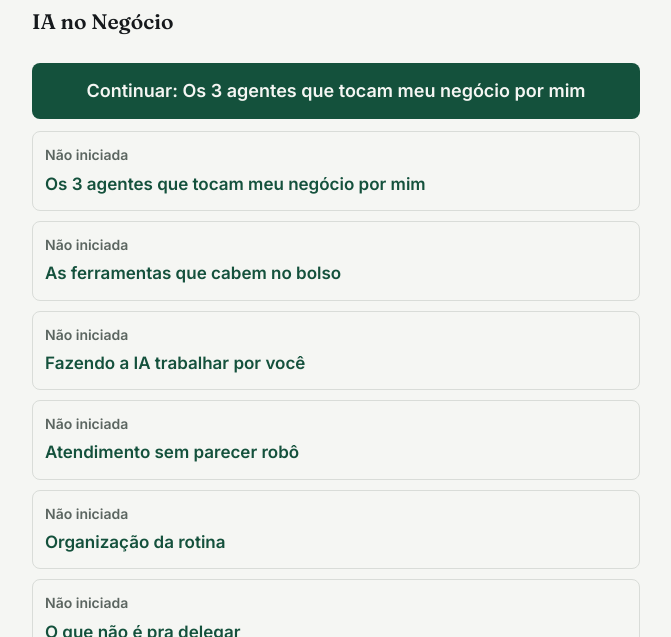
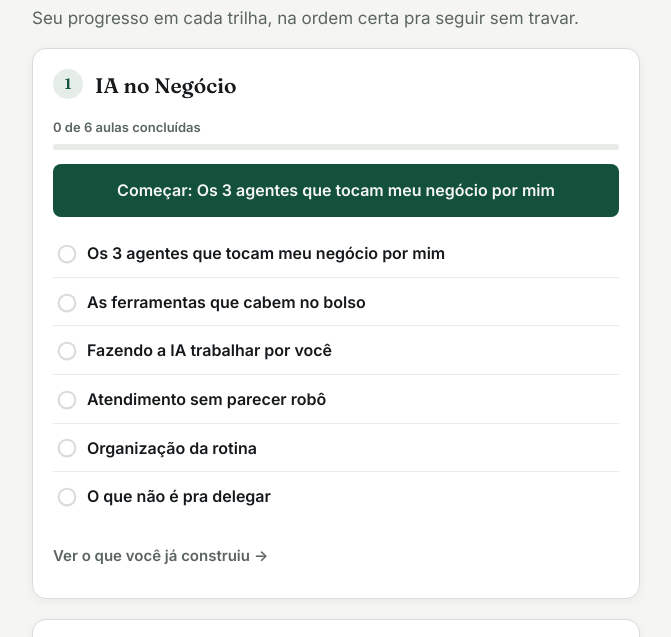
Before and after one commit to gregoryams84-lang/app-atividades-curso, a website with bundled scripts: page index.html in a window 1280 px wide. Shown: the part 155-792 px from the top of the page, without its empty margins (304-975 px from the left). Built offline with nearby package versions, Linux system fonts and the light colour scheme.

Commit message:
feat: redesenha a tela inicial de atividades com progresso visual
A lista de aulas era plana e sem hierarquia -- todas as trilhas e
aulas pareciam iguais, sem indicar quanto do curso já foi feito.

Cada trilha agora é um cartão com elevação, numerado, com barra de
progresso ("X de Y aulas concluídas") e cada aula mostra um ícone de
status (✓ concluída, em andamento, ou pendente) em vez de um rótulo
de texto solto. O botão de continuar/começar fica dentro do cartão,
sempre apontando pra próxima aula pendente -- não mais uma lista
solta com um botão flutuando acima dela.

Mesma linguagem visual já aplicada no painel do aluno do site
principal (site-toca-o-negocio), pra manter os dois ecossistemas
consistentes.

```diff
--- a/css/estilo.css
+++ b/css/estilo.css
@@ -40,14 +40,90 @@ h2 { font-size: 21px; margin: 0 0 12px; }
 .mensagem-erro { background: var(--neutro-claro); color: var(--tinta); border-radius: 8px; padding: 16px; font-size: 18px; }
 .mensagem-carregando { color: var(--neutro); padding: 16px 0; }
 
-.lista-trilhas { display: flex; flex-direction: column; gap: 32px; }
-.trilha { display: flex; flex-direction: column; gap: 12px; }
-.lista-aulas { list-style: none; margin: 0; padding: 0; display: flex; flex-direction: column; gap: 10px; }
-.aula { display: flex; flex-direction: column; gap: 4px; padding: 12px; border: 1px solid var(--borda); border-radius: 8px; }
-.aula-estado { font-size: 14px; font-weight: 600; color: var(--neutro); }
-.aula-concluida .aula-estado { color: var(--verde); }
-.aula-titulo { color: var(--verde); font-size: 17px; font-weight: 600; text-decoration: none; }
-.aula-titulo:hover { text-decoration: underline; }
+.lista-trilhas { display: flex; flex-direction: column; gap: 20px; }
+
+.trilha-cartao {
+  display: flex;
+  flex-direction: column;
+  gap: 14px;
+  background: #FFFFFF;
+  border: 1px solid var(--borda);
+  border-radius: 14px;
+  padding: 20px;
+  box-shadow: 0 2px 10px rgba(22, 25, 28, 0.05);
+  transition: box-shadow 0.2s ease;
+}
+.trilha-cartao:hover { box-shadow: 0 6px 20px rgba(22, 25, 28, 0.08); }
+.trilha-cartao--completa { border-color: var(--verde); box-shadow: 0 4px 16px rgba(20, 81, 60, 0.1); }
+
+.trilha-cabecalho { display: flex; align-items: flex-start; gap: 12px; }
+.trilha-numero {
+  flex: 0 0 auto;
+  width: 30px;
+  height: 30px;
+  border-radius: 50%;
+  background: var(--verde-claro);
+  color: var(--verde);
+  font-family: "Fraunces", serif;
+  font-weight: 600;
+  font-size: 15px;
+  display: flex;
+  align-items: center;
+  justify-content: center;
+}
+.trilha-cartao--completa .trilha-numero { background: var(--verde); color: #FFFFFF; }
+.trilha-titulo-bloco h2 { margin: 0; }
+
+.trilha-progresso-texto { font-size: 13px; font-weight: 600; color: var(--neutro); margin: 0 0 6px; }
+.trilha-progresso-barra { height: 6px; border-radius: 3px; background: var(--neutro-claro); overflow: hidden; }
+.trilha-progresso-preenchimento { height: 100%; background: var(--verde); border-radius: 3px; transition: width 0.3s ease; }
+.trilha-cartao--completa .trilha-progresso-texto { color: var(--verde); }
+.trilha-cartao--completa .trilha-progresso-preenchimento { background: var(--ambar); }
+
+.trilha-continuar {
+  display: block;
+  min-height: var(--espaco-toque-minimo);
+  padding: 14px 16px;
+  font-size: 16px;
+  font-weight: 600;
+  text-align: center;
+  text-decoration: none;
+  color: var(--papel);
+  background: var(--verde);
+  border-radius: 8px;
+}
+.trilha-continuar:hover { background: var(--verde-escuro); }
+.trilha-continuar[hidden] { display: none; }
+
+.lista-aulas { list-style: none; margin: 0; padding: 0; display: flex; flex-direction: column; gap: 2px; }
+.aula-item {
+  display: flex;
+  align-items: center;
+  gap: 10px;
+  padding: 10px 4px;
+  border-bottom: 1px solid var(--neutro-claro);
+}
+.aula-item:last-child { border-bottom: none; }
+.aula-item-status { flex: none; width: 20px; height: 20px; color: var(--borda); }
+.aula-item--em-andamento .aula-item-status { color: var(--ambar); }
+.aula-item--concluida .aula-item-status { color: var(--verde); }
+.aula-item-titulo { color: var(--tinta); font-size: 16px; font-weight: 600; text-decoration: none; }
+.aula-item--concluida .aula-item-titulo { color: var(--verde); }
+.aula-item-titulo:hover { text-decoration: underline; }
+
+.trilha-diagnostico {
+  display: inline-flex;
+  align-items: center;
+  gap: 4px;
+  min-height: var(--espaco-toque-minimo);
+  color: var(--neutro);
+  font-weight: 600;
+  font-size: 15px;
+  text-decoration: none;
+  align-self: flex-start;
+}
+.trilha-diagnostico:hover { color: var(--verde); text-decoration: underline; }
+.trilha-diagnostico::after { content: "→"; }
 
 .botao-grande {
   display: block;
--- a/index.html
+++ b/index.html
@@ -14,6 +14,7 @@
       <img src="img/logo-completo-verde.svg" alt="Toca o Negócio" width="150" height="62" class="logo">
     </header>
     <h1>Atividades do curso</h1>
+    <p class="texto-apoio">Seu progresso em cada trilha, na ordem certa pra seguir sem travar.</p>
     <div id="lista-trilhas" class="lista-trilhas" aria-live="polite"></div>
     <div class="acoes-globais">
       <button type="button" id="botao-exportar" class="botao-grande">Salvar uma cópia das minhas respostas</button>
--- a/js/app.js
+++ b/js/app.js
@@ -574,24 +574,64 @@ async function iniciarAtividade() {
   await renderizarPasso();
 }
 
+const ICONE_STATUS_CONCLUIDA = '<svg viewBox="0 0 24 24" fill="none" stroke="currentColor" stroke-width="2.5" stroke-linecap="round" stroke-linejoin="round" aria-hidden="true"><circle cx="12" cy="12" r="10"/><path d="M7.5 12.5 L10.5 15.5 L16.5 9"/></svg>';
+const ICONE_STATUS_EM_ANDAMENTO = '<svg viewBox="0 0 24 24" fill="none" stroke="currentColor" stroke-width="2.5" aria-hidden="true"><circle cx="12" cy="12" r="10"/><path d="M12 12 L12 7" stroke-linecap="round"/></svg>';
+const ICONE_STATUS_PENDENTE = '<svg viewBox="0 0 24 24" fill="none" stroke="currentColor" stroke-width="2.5" aria-hidden="true"><circle cx="12" cy="12" r="10"/></svg>';
+
+const ICONE_POR_ESTADO = {
+  'concluida': ICONE_STATUS_CONCLUIDA,
+  'em-andamento': ICONE_STATUS_EM_ANDAMENTO,
+  'nao-iniciada': ICONE_STATUS_PENDENTE
+};
+
 async function iniciarPaginaInicial() {
   const listaTrilhas = document.getElementById('lista-trilhas');
   if (!listaTrilhas) return;
   try {
     const indice = await buscarJson('dados/indice.json');
     listaTrilhas.innerHTML = '';
-    for (const trilha of indice.trilhas) {
-      const secao = document.createElement('section');
-      secao.className = 'trilha';
+    indice.trilhas.forEach((trilha, indiceTrilha) => {
+      const cartao = document.createElement('section');
+      cartao.className = 'trilha-cartao';
 
+      const cabecalho = document.createElement('div');
+      cabecalho.className = 'trilha-cabecalho';
+      const numero = document.createElement('span');
+      numero.className = 'trilha-numero';
+      numero.textContent = String(indiceTrilha + 1);
+      const tituloBloco = document.createElement('div');
+      tituloBloco.className = 'trilha-titulo-bloco';
       const titulo = document.createElement('h2');
       titulo.textContent = trilha.titulo;
-      secao.appendChild(titulo);
+      tituloBloco.appendChild(titulo);
+      cabecalho.appendChild(numero);
+      cabecalho.appendChild(tituloBloco);
+      cartao.appendChild(cabecalho);
+
+      const progressoWrapper = document.createElement('div');
+      progressoWrapper.className = 'trilha-progresso';
+      const progressoTexto = document.createElement('p');
+      progressoTexto.className = 'trilha-progresso-texto';
+      const progressoBarra = document.createElement('div');
+      progressoBarra.className = 'trilha-progresso-barra';
+      const progressoPreenchimento = document.createElement('div');
+      progressoPreenchimento.className = 'trilha-progresso-preenchimento';
+      progressoBarra.appendChild(progressoPreenchimento);
+      progressoWrapper.appendChild(progressoTexto);
+      progressoWrapper.appendChild(progressoBarra);
+      cartao.appendChild(progressoWrapper);
+
+      const botaoContinuar = document.createElement('a');
+      botaoContinuar.className = 'trilha-continuar';
+      cartao.appendChild(botaoContinuar);
 
       const aulasOrdenadas = [...trilha.aulas].sort((a, b) => (a.ordem ?? 0) - (b.ordem ?? 0));
-      const lista = document.createElement('ul');
+      const lista = document.createElement('ol');
       lista.className = 'lista-aulas';
+
+      (async () => {
         let proximaPendente = null;
+        let concluidas = 0;
 
         for (const aula of aulasOrdenadas) {
           try {
@@ -599,18 +639,19 @@ async function iniciarPaginaInicial() {
             const respostas = await armazenamento.obterRespostasDaAula(trilha.id, aula.id);
             const progresso = calcularProgresso(dadosAula.blocos, respostas);
             const estado = progresso === 0 ? 'nao-iniciada' : progresso >= dadosAula.blocos.length ? 'concluida' : 'em-andamento';
+            if (estado === 'concluida') concluidas += 1;
             if (estado !== 'concluida' && !proximaPendente) proximaPendente = aula;
 
             const item = document.createElement('li');
-          item.className = `aula aula-${estado}`;
-          const rotuloEstado = document.createElement('span');
-          rotuloEstado.className = 'aula-estado';
-          rotuloEstado.textContent = estado === 'nao-iniciada' ? 'Não iniciada' : estado === 'em-andamento' ? 'Em andamento' : 'Concluída';
+            item.className = `aula-item aula-item--${estado}`;
+            const status = document.createElement('span');
+            status.className = 'aula-item-status';
+            status.innerHTML = ICONE_POR_ESTADO[estado];
             const link = document.createElement('a');
-          link.className = 'aula-titulo';
+            link.className = 'aula-item-titulo';
             link.href = `atividade.html?trilha=${trilha.id}&aula=${aula.id}`;
             link.textContent = aula.titulo;
-          item.appendChild(rotuloEstado);
+            item.appendChild(status);
             item.appendChild(link);
             lista.appendChild(item);
           } catch (erro) {
@@ -618,24 +659,33 @@ async function iniciarPaginaInicial() {
             continue;
           }
         }
-      secao.appendChild(lista);
+
+        const total = aulasOrdenadas.length;
+        const percentual = total === 0 ? 0 : Math.round((concluidas / total) * 100);
+        progressoTexto.textContent = `${concluidas} de ${total} aulas concluídas`;
+        progressoPreenchimento.style.width = `${percentual}%`;
+        if (concluidas === total && total > 0) {
+          cartao.classList.add('trilha-cartao--completa');
+        }
 
         if (proximaPendente) {
-        const botao = document.createElement('a');
-        botao.className = 'botao-grande';
-        botao.href = `atividade.html?trilha=${trilha.id}&aula=${proximaPendente.id}`;
-        botao.textContent = `Continuar: ${proximaPendente.titulo}`;
-        secao.insertBefore(botao, lista);
+          botaoContinuar.href = `atividade.html?trilha=${trilha.id}&aula=${proximaPendente.id}`;
+          botaoContinuar.textContent = concluidas === 0 ? `Começar: ${proximaPendente.titulo}` : `Continuar: ${proximaPendente.titulo}`;
+        } else {
+          botaoContinuar.hidden = true;
         }
+      })();
+
+      cartao.appendChild(lista);
 
       const linkDiagnostico = document.createElement('a');
-      linkDiagnostico.className = 'botao-secundario';
+      linkDiagnostico.className = 'trilha-diagnostico';
       linkDiagnostico.href = `diagnostico.html?trilha=${trilha.id}`;
       linkDiagnostico.textContent = 'Ver o que você já construiu';
-      secao.appendChild(linkDiagnostico);
+      cartao.appendChild(linkDiagnostico);
 
-      listaTrilhas.appendChild(secao);
-    }
+      listaTrilhas.appendChild(cartao);
+    });
   } catch {
     listaTrilhas.innerHTML = '<p class="mensagem-erro">Não foi possível carregar as aulas agora. Tente novamente em instantes.</p>';
   }
```
Lines whose indentation alone changed are shown as unchanged.
